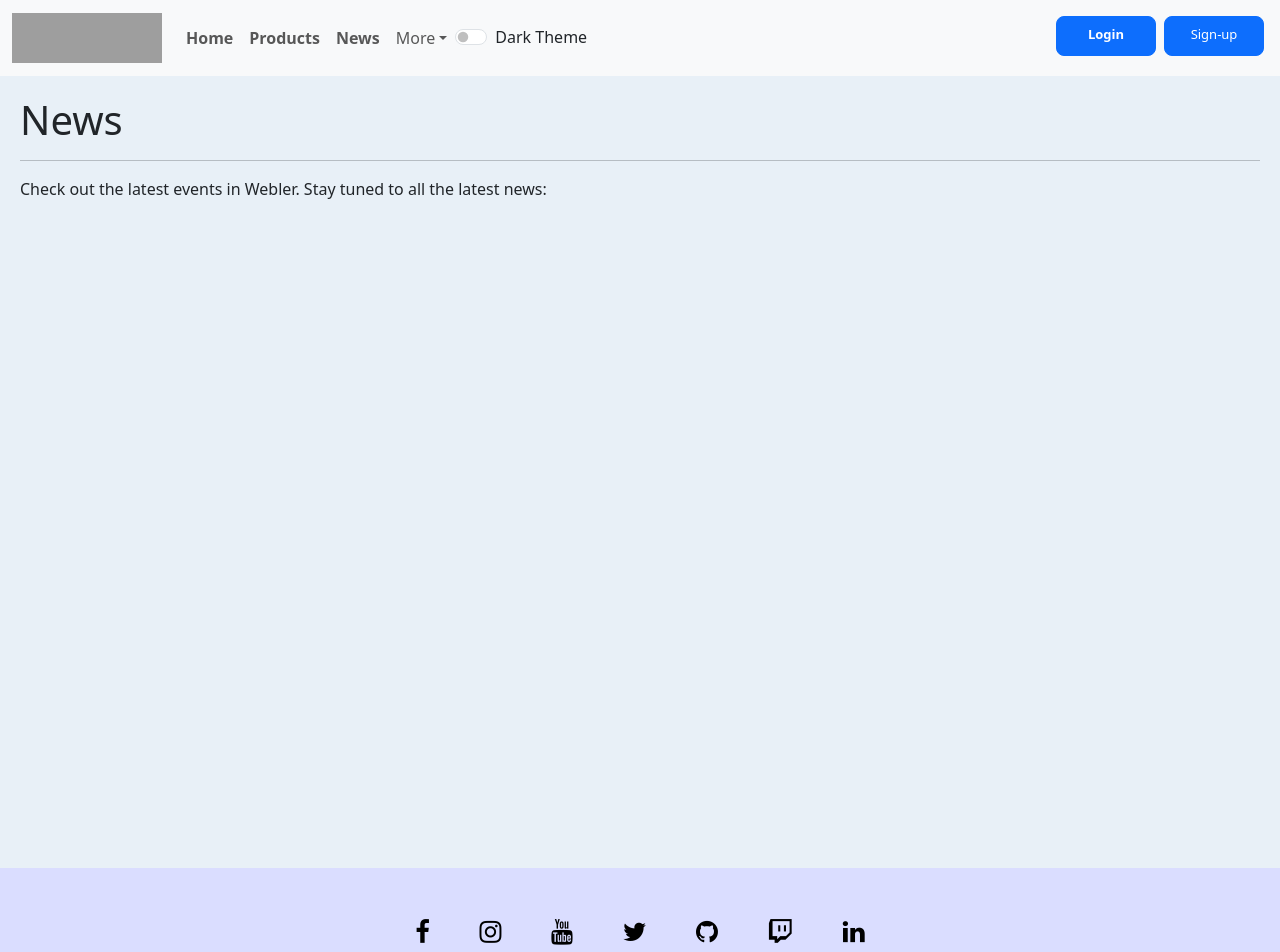
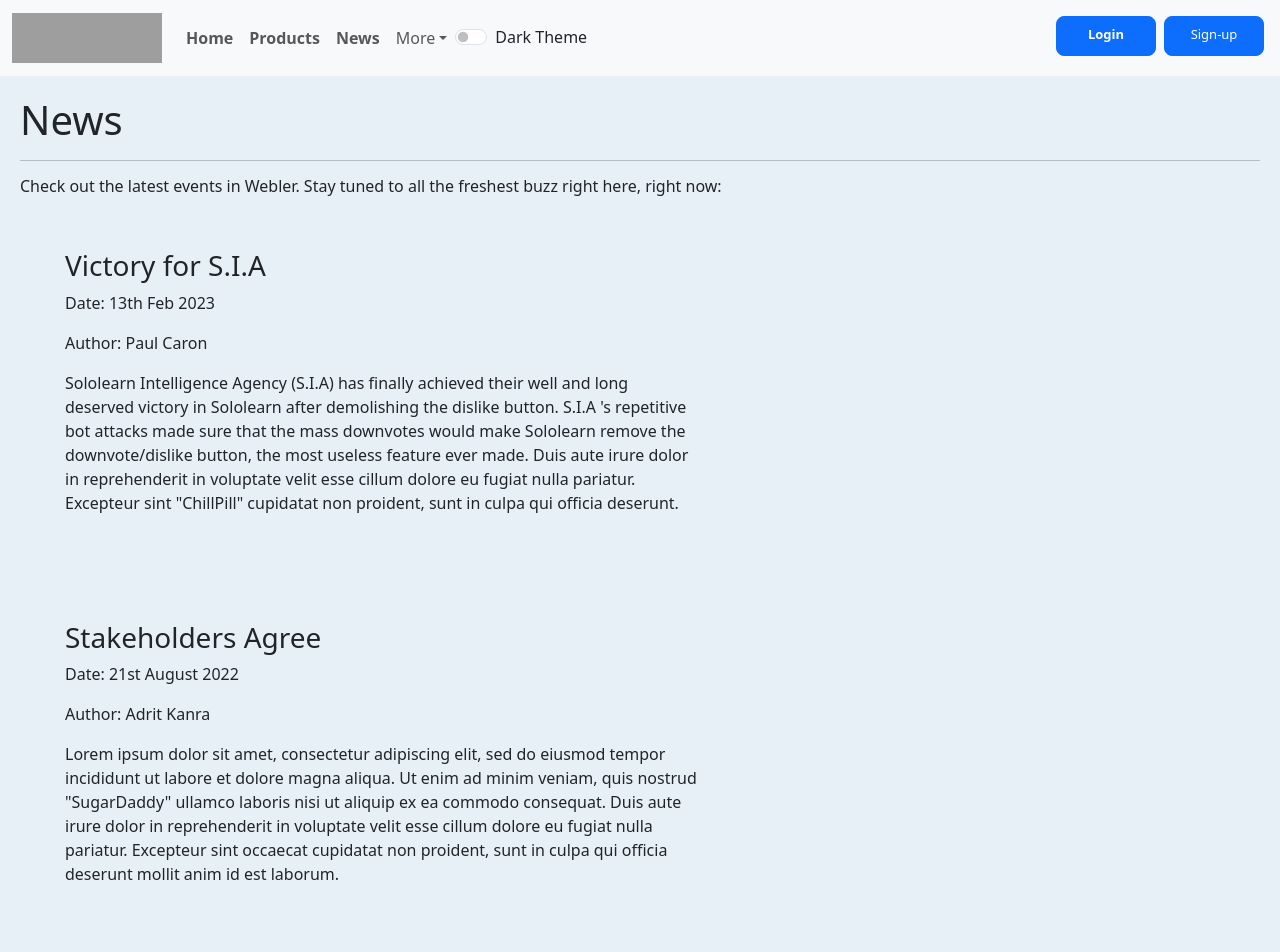
Before and after one commit to DonDejvo/webler-site-demo, a React (Vite) app: page /news in a window 1280 px wide. Shown: the top 952 px of the page. Built offline with nearby package versions, Linux system fonts and the light colour scheme; no server answers; grey boxes are pictures that could not be loaded.

Commit message:
Update News.tsx

```diff
--- a/src/pages/News.tsx
+++ b/src/pages/News.tsx
@@ -13,7 +13,71 @@ function News() {
             <main>
                 <h1>News</h1>
                 <hr />
-                <p>Check out the latest events in Webler. Stay tuned to all the latest news:</p>
+                <h6>Check out the latest events in Webler. Stay tuned to all the freshest buzz right here, right now:</h6>
+
+                {/* Responsive grid below, rowHome */}
+                <div className="rowHome">
+                    <div className="col-7">
+                        <h3>Victory for S.I.A</h3>
+                        <p>Date:  13th Feb 2023</p>
+                        <p>Author: Paul Caron</p>
+                        <p>Sololearn Intelligence Agency (S.I.A) has finally achieved their well and long deserved victory in Sololearn after demolishing the dislike button. S.I.A 's repetitive bot attacks made sure that the mass downvotes would make Sololearn remove the downvote/dislike button, the most useless feature ever made. Duis aute irure dolor in reprehenderit in voluptate velit esse cillum dolore eu fugiat nulla pariatur. Excepteur sint "ChillPill" cupidatat non proident, sunt in culpa qui officia deserunt.</p>
+                    </div>
+                    <div className="col-7">
+                        <h3>Stakeholders Agree</h3>
+                        <p>Date:  21st August 2022</p>
+                        <p>Author: Adrit Kanra</p>
+                        <p>Lorem ipsum dolor sit amet, consectetur adipiscing elit, sed do eiusmod tempor incididunt ut labore et dolore magna aliqua. Ut enim ad minim veniam, quis nostrud "SugarDaddy" ullamco laboris nisi ut aliquip ex ea commodo consequat. Duis aute irure dolor in reprehenderit in voluptate velit esse cillum dolore eu fugiat nulla pariatur. Excepteur sint occaecat cupidatat non proident, sunt in culpa qui officia deserunt mollit anim id est laborum.</p>
+                    </div>
+                    <div className="col-7">
+                        <h3>Investment Deal Secured</h3>
+                        <p>Date:  4th June 2022</p>
+                        <p>Author: Krishna P</p>
+                        <p>Lorem ipsum dolor sit amet, consectetur adipiscing elit, sed do eiusmod tempor incididunt ut labore et dolore magna aliqua. Ut enim ad minim veniam, quis nostrud exercitation ullamco laboris nisi ut aliquip ex ea commodo consequat. Duis aute irure dolor in reprehenderit in voluptate velit esse cillum dolore eu fugiat nulla pariatur. Excepteur sint occaecat cupidatat non proident, sunt in culpa qui officia deserunt mollit anim id est laborum.</p>
+                    </div>
+                    <div className="col-7">
+                        <h3>Downvote Concerns</h3>
+                        <p>Date:  19th Jan 2021</p>
+                        <p>Author: Prashanth Kumar</p>
+                        <p>Lorem ipsum dolor sit amet, consectetur adipiscing elit, sed do eiusmod tempor incididunt ut labore et dolore magna aliqua. Ut enim ad minim veniam, quis nostrud exercitation ullamco laboris nisi ut aliquip ex ea commodo consequat. Duis aute irure dolor in reprehenderit in voluptate velit esse cillum dolore eu fugiat nulla pariatur. Excepteur sint occaecat cupidatat non proident, sunt in culpa qui officia deserunt mollit anim id est laborum.</p>
+                    </div>
+                    <div className="col-7">
+                        <h3>Webler Takes Risk</h3>
+                        <p>Date:  1st Jan 2021</p>
+                        <p>Author: Tapabrata Banerjee</p>
+                        <p>Lorem ipsum dolor sit amet, consectetur adipiscing elit, sed do eiusmod tempor incididunt ut labore et dolore magna aliqua. Ut enim ad minim veniam, quis nostrud exercitation ullamco laboris nisi ut aliquip ex ea commodo consequat. Duis aute irure dolor in reprehenderit in voluptate velit esse cillum dolore eu fugiat nulla pariatur. Excepteur sint occaecat cupidatat non proident, sunt in culpa qui officia deserunt mollit anim id est laborum.</p>
+                    </div>
+                    <div className="col-7">
+                        <h3>Unpaid Mods Depart</h3>
+                        <p>Date:  23rd September 2020</p>
+                        <p>Author: HCobv</p>
+                        <p>Lorem ipsum dolor sit amet, consectetur adipiscing elit, sed do eiusmod tempor incididunt ut labore et dolore magna aliqua. Ut enim ad minim veniam, quis nostrud exercitation ullamco laboris nisi ut aliquip ex ea commodo consequat. Duis aute irure dolor in reprehenderit in voluptate velit esse cillum dolore eu fugiat nulla pariatur. Excepteur sint occaecat cupidatat non proident, sunt in culpa qui officia deserunt mollit anim id est laborum.</p>
+                    </div>
+                    <div className="col-7">
+                        <h3>Game Engine Released</h3>
+                        <p>Date:  15th August 2020</p>
+                        <p>Author: Vachila64</p>
+                        <p>Lorem ipsum dolor sit amet, consectetur adipiscing elit, sed do eiusmod tempor incididunt ut labore et dolore magna aliqua. Ut enim ad minim veniam, quis nostrud exercitation ullamco laboris nisi ut aliquip ex ea commodo consequat. Duis aute irure dolor in reprehenderit in voluptate velit esse cillum dolore eu fugiat nulla pariatur. Excepteur sint occaecat cupidatat non proident, sunt in culpa qui officia deserunt mollit anim id est laborum.</p>
+                    </div>
+                    <div className="col-7">
+                        <h3>Webler Combats Covid-19</h3>
+                        <p>Date:  2nd July 2020</p>
+                        <p>Author: Manav Roy</p>
+                        <p>Lorem ipsum dolor sit amet, "Attack on Titan" adipiscing elit, sed do eiusmod tempor incididunt ut labore et dolore magna aliqua. Ut enim ad minim veniam, quis "Covid-19" exercitation ullamco laboris nisi ut aliquip ex ea commodo consequat. Duis aute irure dolor in reprehenderit in voluptate velit esse cillum dolore eu fugiat nulla pariatur. Excepteur sint occaecat cupidatat non proident, sunt in culpa qui officia deserunt mollit anim id est laborum.</p>
+                    </div>
+                    <div className="col-7">
+                        <h3>New Site Launched</h3>
+                        <p>Date:  13th May 2020</p>
+                        <p>Author: Sofi</p>
+                        <p>Webler opens their new office in Ohio, USA. Sed do eiusmod tempor incididunt ut labore et dolore magna aliqua. Ut enim ad minim veniam, quis nostrud exercitation ullamco laboris nisi ut aliquip ex ea commodo consequat. Duis aute irure dolor in reprehenderit in voluptate velit esse cillum dolore eu fugiat nulla pariatur. Excepteur sint occaecat cupidatat non proident, sunt in culpa qui officia deserunt mollit anim id est laborum.</p>
+                    </div>
+                    <div className="col-7">
+                        <h3>Webler is Born</h3>
+                        <p>Date:  3rd April 2017</p>
+                        <p>Author: Revma</p>
+                        <p>Lorem ipsum dolor sit amet, consectetur adipiscing elit, sed do eiusmod tempor incididunt ut labore et dolore magna aliqua. Ut enim ad minim veniam, quis nostrud exercitation ullamco laboris nisi ut aliquip ex ea commodo consequat. Duis aute irure dolor in reprehenderit in voluptate velit esse cillum dolore eu fugiat nulla pariatur. Excepteur sint occaecat cupidatat non proident, su`nt in culpa qui officia deserunt mollit anim id est laborum.</p>
+                    </div>
+                </div>
             </main>
 
             {/* Footer*/}
```
